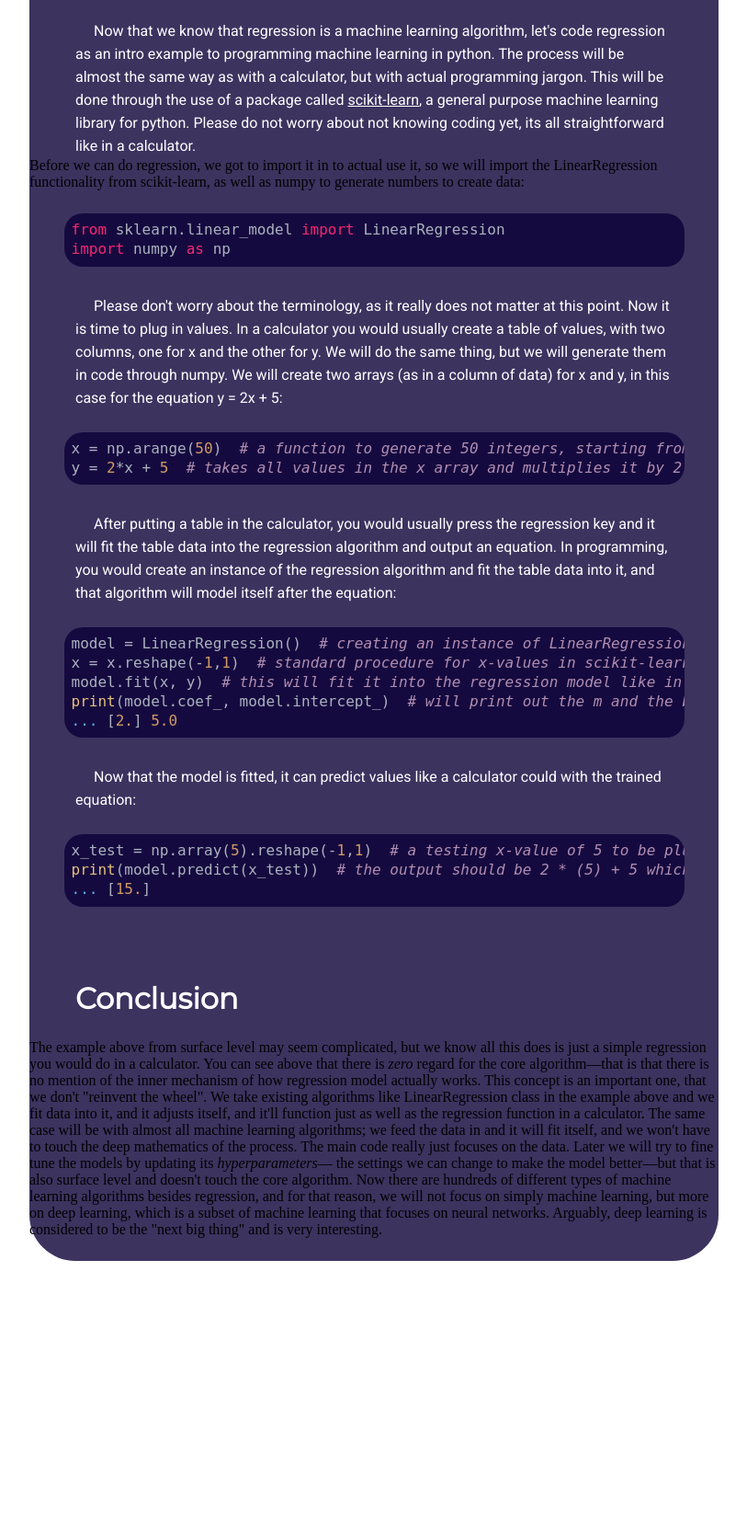
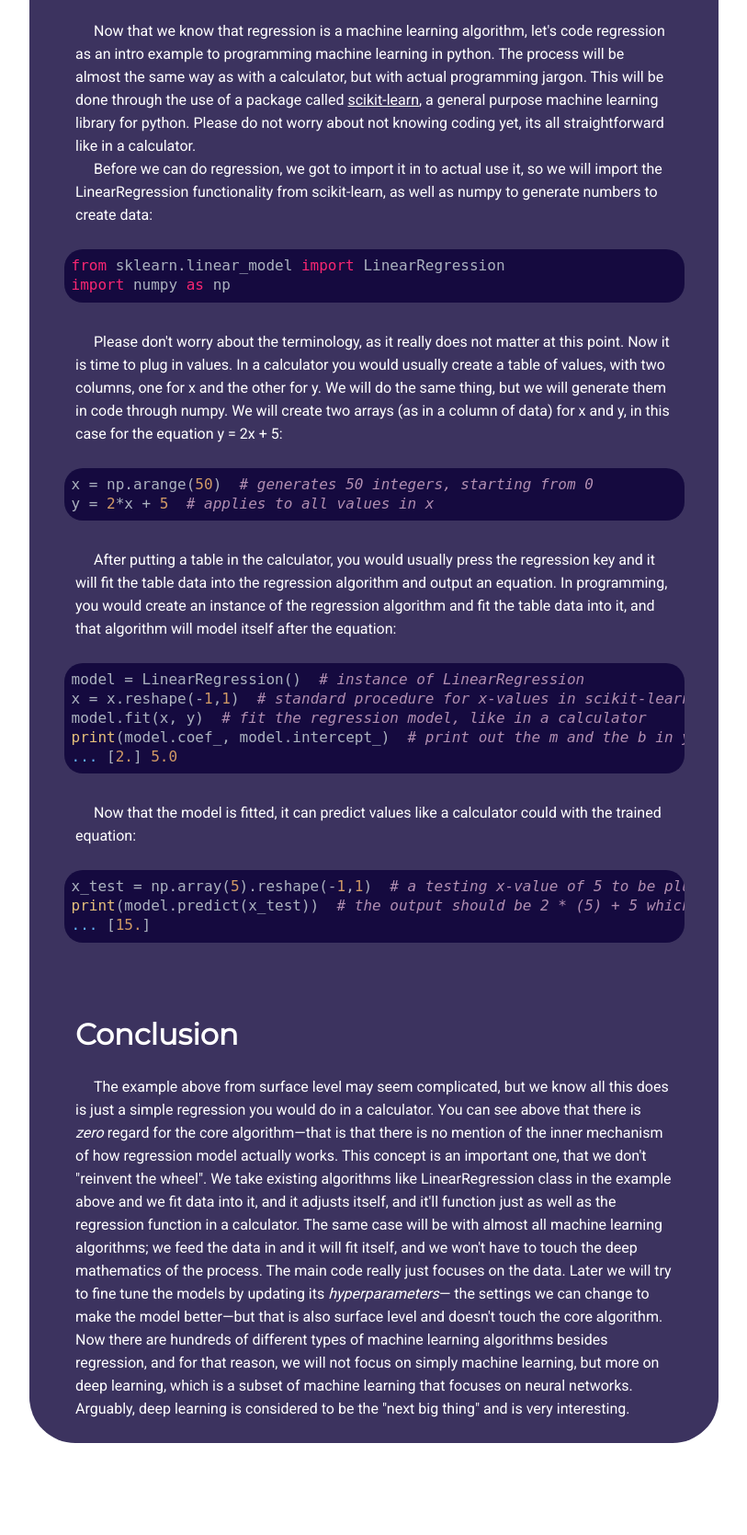
Before and after one commit to rae0924/RaeDL, a Django app: page /tutorials/machine-learning-101 in a window 1280 px wide. Shown: the part 2386-4055 px from the top of the page at 92% size, without its empty margins (233-1046 px from the left). Before the commit the page ends 3757 px from the top, so only its background shows below. Run offline with Django 3.2, Linux system fonts and the light colour scheme; parts of the project's set-up code (start-up, migrations or seed data) failed here and were passed over; some libraries are stand-ins or nearby versions.

Commit message:
revision on ML 101 pt. 1

```diff
--- a/tutorials/templates/tutorials/machine_learning.html
+++ b/tutorials/templates/tutorials/machine_learning.html
@@ -36,7 +36,7 @@
         <a class="link" href="https://scikit-learn.org/stable/">scikit-learn</a>, a general purpose machine learning library for python. Please do
         not worry about not knowing coding yet, its all straightforward like in a calculator.
     </p>
-    <p>Before we can do regression, we got to import it in to actual use it, so we will import the LinearRegression functionality from scikit-learn,
+    <p class="text">Before we can do regression, we got to import it in to actual use it, so we will import the LinearRegression functionality from scikit-learn,
         as well as numpy to generate numbers to create data:
     </p>
     <pre>
@@ -49,18 +49,18 @@ import numpy as np</code>
         y = 2x + 5:
     </p>
     <pre>
-        <code class="python hljs">x = np.arange(50)  # a function to generate 50 integers, starting from 0
-y = 2*x + 5  # takes all values in the x array and multiplies it by 2 and adds 5</code>
+        <code class="python hljs">x = np.arange(50)  # generates 50 integers, starting from 0
+y = 2*x + 5  # applies to all values in x</code>
     </pre>
     <p class="text">After putting a table in the calculator, you would usually press the regression key and it will fit the table data into the
         regression algorithm and output an equation. In programming, you would create an instance of the regression algorithm and fit the table data
         into it, and that algorithm will model itself after the equation:
     </p>
     <pre>
-        <code class="python hljs">model = LinearRegression()  # creating an instance of LinearRegression we imported earlier
+        <code class="python hljs">model = LinearRegression()  # instance of LinearRegression
 x = x.reshape(-1,1)  # standard procedure for x-values in scikit-learn before fitting
-model.fit(x, y)  # this will fit it into the regression model like in a calculator
-print(model.coef_, model.intercept_)  # will print out the m and the b in y = m*x + b
+model.fit(x, y)  # fit the regression model, like in a calculator
+print(model.coef_, model.intercept_)  # print out the m and the b in y = m*x + b
 ... [2.] 5.0</code>
     </pre>
     <p class="text">Now that the model is fitted, it can predict values like a calculator could with the trained equation: </p>
@@ -70,7 +70,7 @@ print(model.predict(x_test))  # the output should be 2 * (5) + 5 which is 15
 ... [15.]</code>
     </pre>
     <h3 class="subtitle">Conclusion</h3>
-    <p>The example above from surface level may seem complicated, but we know all this does is just a simple regression you would
+    <p class="text">The example above from surface level may seem complicated, but we know all this does is just a simple regression you would
         do in a calculator. You can see above that there is <em>zero</em> regard for the core algorithm—that is that there is no
         mention of the inner mechanism of how regression model actually works. This concept is an important one, that we don't "reinvent the
         wheel". We take existing algorithms like LinearRegression class in the example above and we fit data into it, and it adjusts
```
